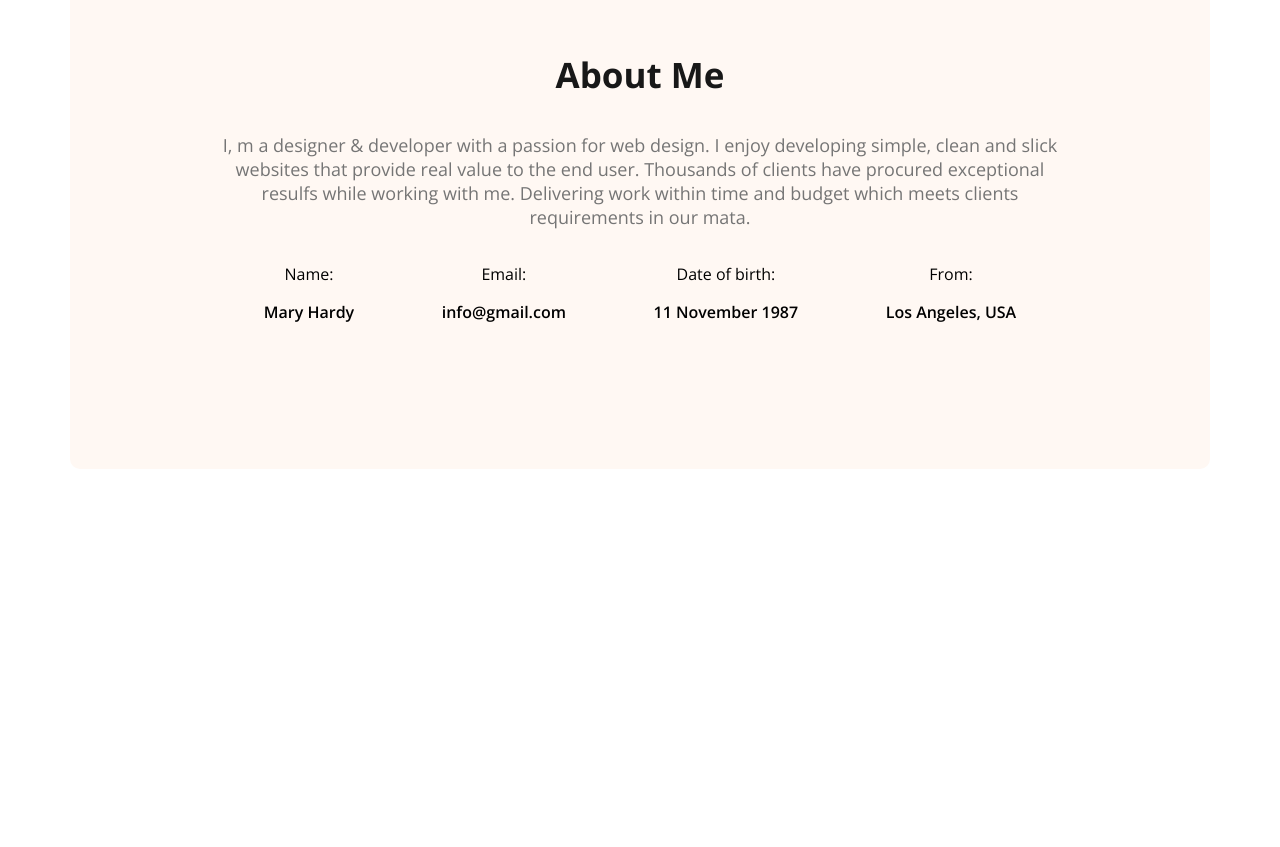
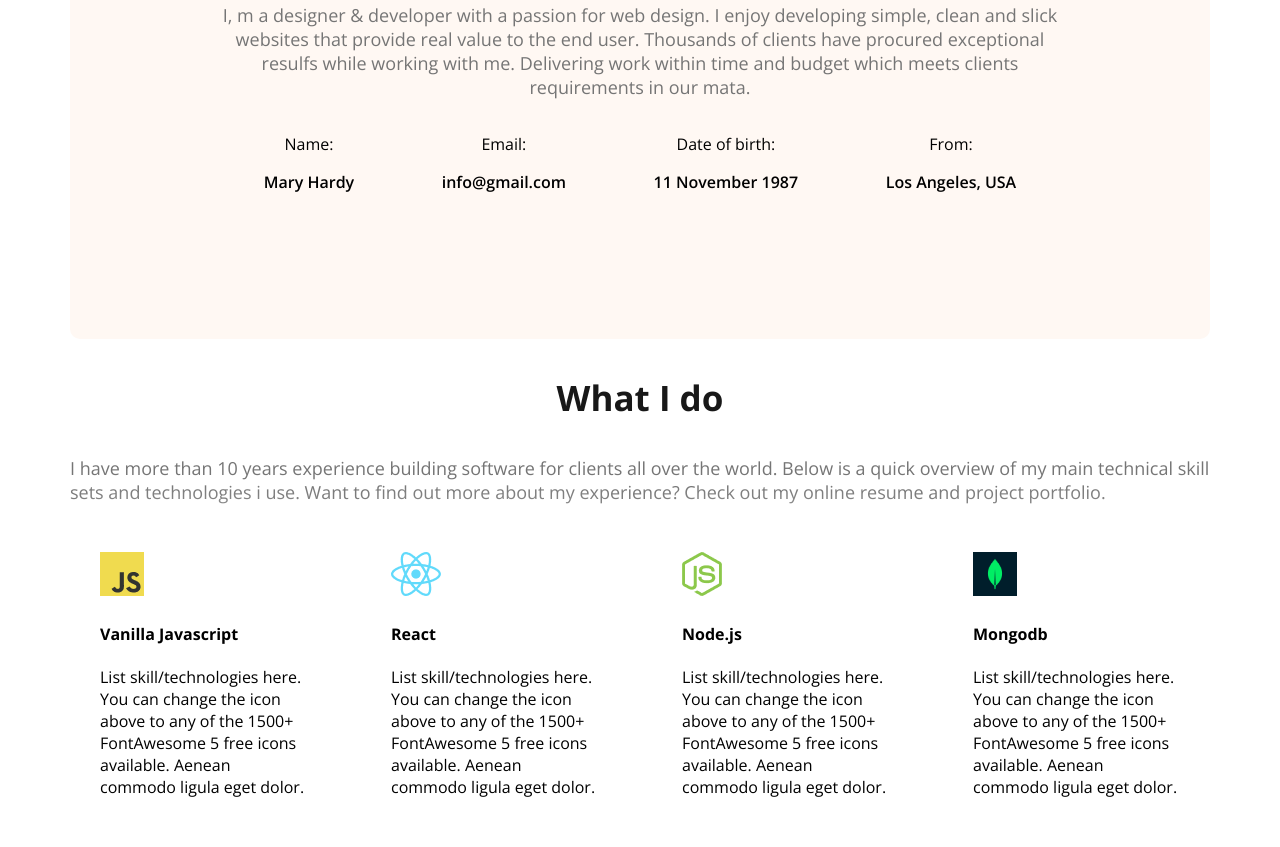
Before and after one commit to Shahidul-Islam50/WEB-DEV-PORTFOLIO, a plain HTML site: page index.html in a window 1280 px wide. Shown: the part 1074-1921 px from the top of the page. Before the commit the page ends 1551 px from the top, so only its background shows below. Drawn offline with nearby package versions, Linux system fonts and the light colour scheme.

Commit message:
class-6 html css files adding now

```diff
--- a/index.html
+++ b/index.html
@@ -55,6 +55,32 @@
             </div>
 
         </section>
+        <section class="skills">
+            <h3 class="section-title text-center">What I do</h3>
+            <p class="section-description">I have more than 10 years experience building software for clients all over the world. Below is a quick overview of my main technical skill sets and technologies i use. Want to find out more about my experience? Check out my online resume and project portfolio.</p>
+            <div class="skills-container">
+                <div class="skill">
+                    <img src="images/icons/js.png" alt="">
+                    <h4 class="skill-title">Vanilla Javascript</h4>
+                    <p class="skill-description">List skill/technologies here. You can change the icon above to any of the 1500+ FontAwesome 5 free icons available. Aenean commodo ligula eget dolor.</p>
+                </div>
+                <div class="skill">
+                    <img src="images/icons/react.png" alt="">
+                    <h4 class="skill-title">React</h4>
+                    <p class="skill-description">List skill/technologies here. You can change the icon above to any of the 1500+ FontAwesome 5 free icons available. Aenean commodo ligula eget dolor.</p>
+                </div>
+                <div class="skill">
+                    <img src="images/icons/nodejs.png" alt="">
+                    <h4 class="skill-title">Node.js</h4>
+                    <p class="skill-description">List skill/technologies here. You can change the icon above to any of the 1500+ FontAwesome 5 free icons available. Aenean commodo ligula eget dolor.</p>
+                </div>
+                <div class="skill">
+                    <img src="images/icons/mongo.png" alt="">
+                    <h4 class="skill-title">Mongodb</h4>
+                    <p class="skill-description">List skill/technologies here. You can change the icon above to any of the 1500+ FontAwesome 5 free icons available. Aenean commodo ligula eget dolor.</p>
+                </div>
+            </div>
+        </section>
 
     </main>
     <footer>
--- a/styles/portfolio.css
+++ b/styles/portfolio.css
@@ -19,6 +19,10 @@ nav{
 }
 
 /* shared style*/
+
+.text-center{
+    text-align: center;
+}
 
 .secondary-bg{
     background-color: #FFF8F3;
@@ -105,7 +109,6 @@ nav{
     border-radius: 10px;
     padding: 130px 150px;
     text-align: center;
-    margin-top: 130px;
 }
 .about-items{
     display: flex;
@@ -121,3 +124,19 @@ main{
     max-width: 1140px;
     margin: 0 auto;
 }
+main-section{
+    margin-top: 130px;
+    margin-bottom: 130px;
+}
+
+/* skills section styles */
+
+.skills-container{
+    display: flex;
+    gap: 24px;
+}
+.skill{
+    padding: 30px;
+    box-shadow: 0px 6px 50px 0px #FFFFFF;
+    border-radius: 5px;
+}
```
